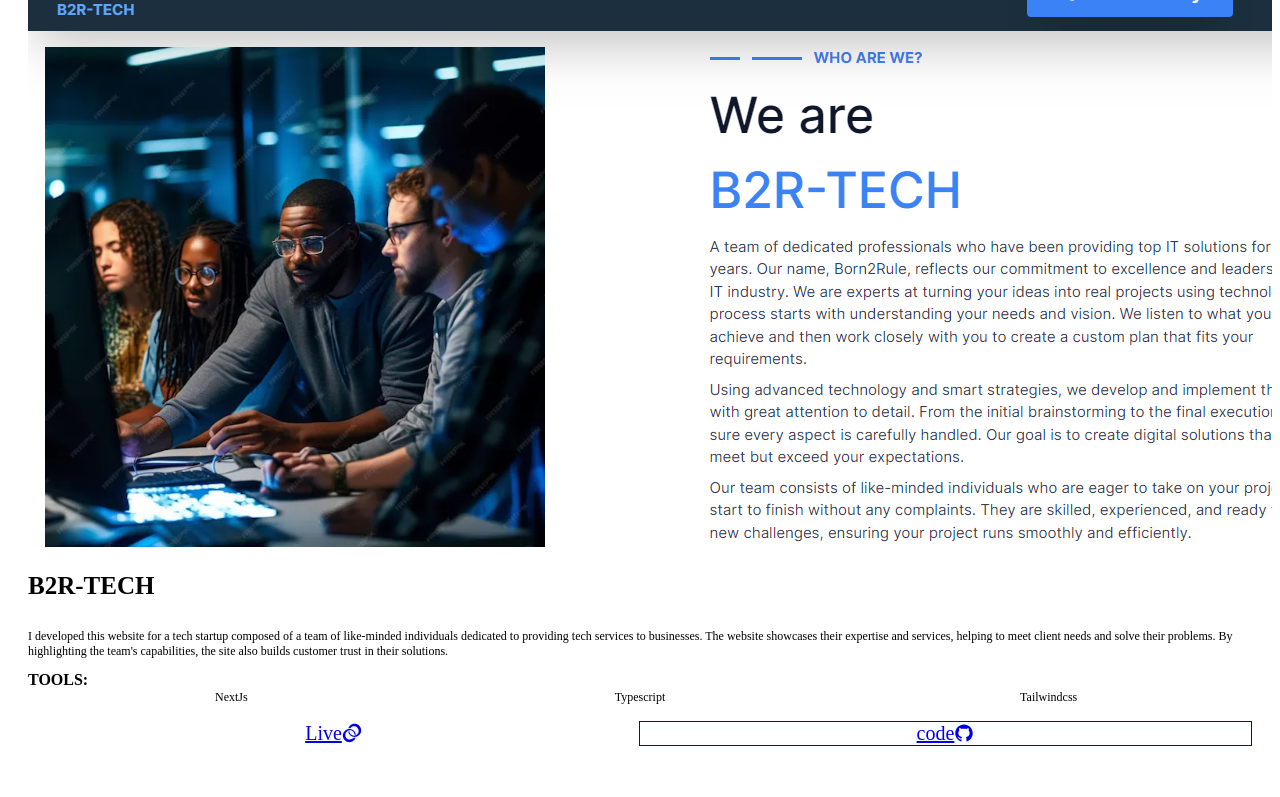
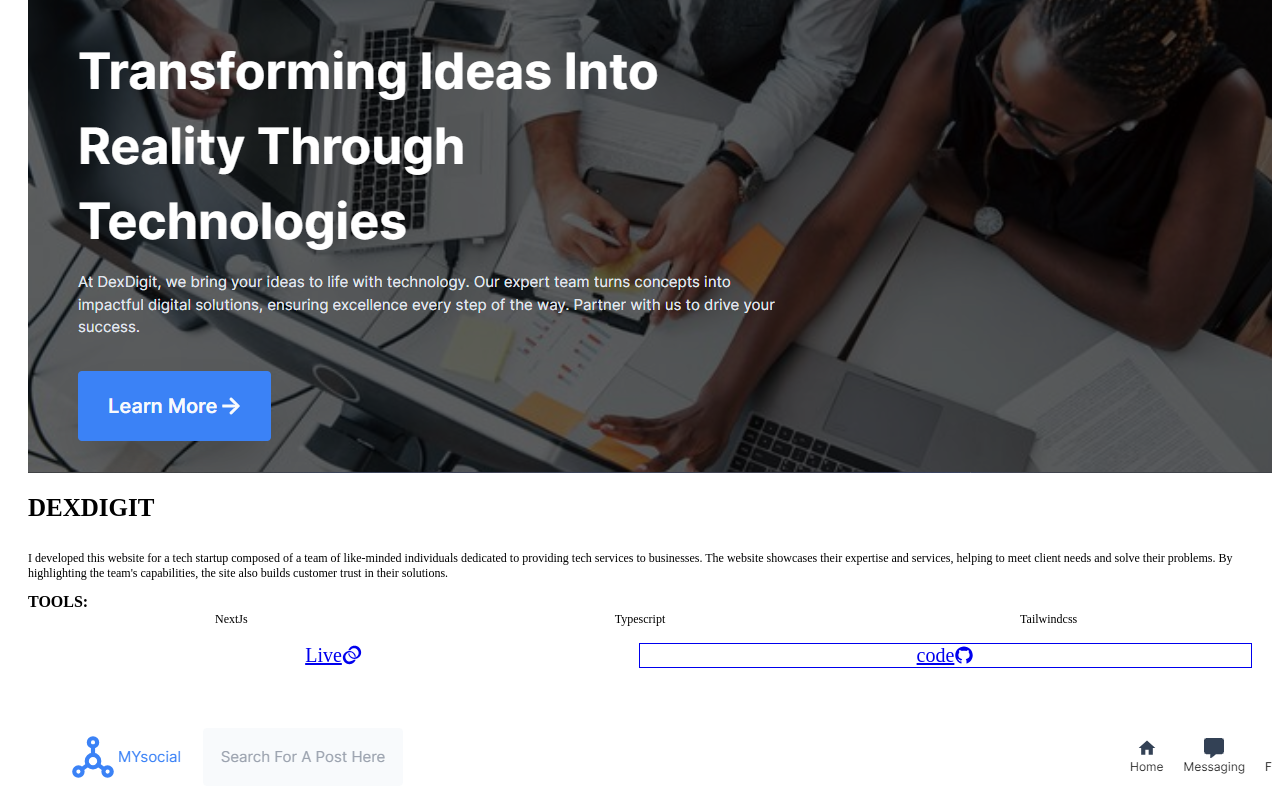
Before and after one commit to DesmondNzubechi/PORTFOLIO, a Next.js app: page /projects in a window 1280 px wide. Shown: the part 1363-2160 px from the top of the page. Built offline with nearby package versions, Linux system fonts and the light colour scheme.

Commit message:
new change

```diff
--- a/app/projects/page.jsx
+++ b/app/projects/page.jsx
@@ -5,7 +5,7 @@
 import homebuilder from '../../public/homebuilder.png';
 import lorddube from '../../public/lorddube.png';
 import canoegroups from '../../public/canoegroups.png';
-import b2rTech from '../../public/B2R-TECH.png';
+import dexDigit from '../../public/dexdigit.png';
 import Image from "next/image";
 import Link from "next/link";
 import { AiFillGithub } from 'react-icons/ai';
@@ -28,13 +28,13 @@
             label: 'link to ee-unizik'
         },
         {
-            ProjectImg: b2rTech,
-            projectName: 'B2R-TECH',
+            ProjectImg: dexDigit,
+            projectName: 'DexDigit',
             ProjectDescr: 'I developed this website for a tech startup composed of a team of like-minded individuals dedicated to providing tech services to businesses. The website showcases their expertise and services, helping to meet client needs and solve their problems. By highlighting the team\'s capabilities, the site also builds customer trust in their solutions.',
             projectStack: ["NextJs", "Typescript", 'Tailwindcss'],
             ProjectGit: 'github.com/DesmondNzubechi/B2R-TECH',
-            ProjectUrl: 'b2r-tech.com',
-            label: 'link to B2R-TECH'
+            ProjectUrl: 'dexdigit.com',
+            label: 'link to dexdigit'
         },
         {
             ProjectImg: mySocial,
```
Also changed, not shown: public/dexdigit.png (added).
